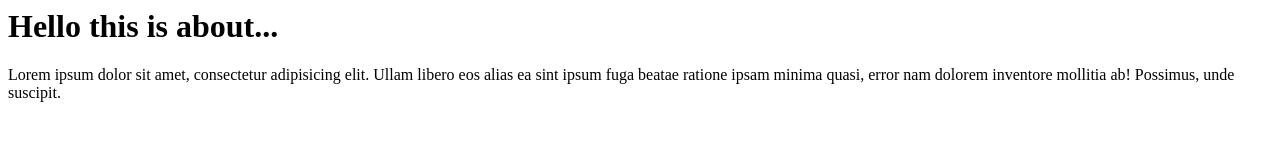
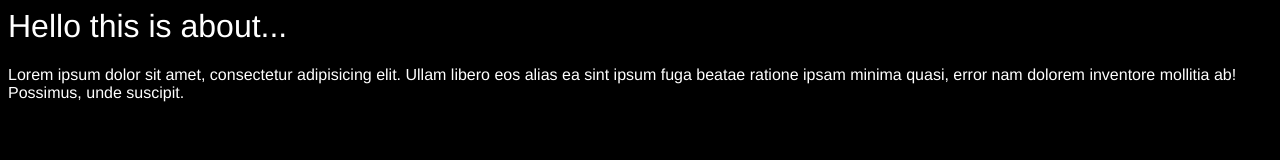
Before and after one commit to B00017831/git-101, a plain HTML site: page about.html in a window 1280 px wide. Drawn offline with Linux system fonts and the light colour scheme.

Commit message:
Fixes on about page

```diff
--- a/about.html
+++ b/about.html
@@ -1,2 +1,9 @@
-<h1>Hello this is about...</h1>
-<p>Lorem ipsum dolor sit amet, consectetur adipisicing elit. Ullam libero eos alias ea sint ipsum fuga beatae ratione ipsam minima quasi, error nam dolorem inventore mollitia ab! Possimus, unde suscipit.</p>
+<html>
+  <head>
+    <link rel="stylesheet" href="style.css">
+  </head>
+  <body>
+    <h1>Hello this is about...</h1>
+    <p>Lorem ipsum dolor sit amet, consectetur adipisicing elit. Ullam libero eos alias ea sint ipsum fuga beatae ratione ipsam minima quasi, error nam dolorem inventore mollitia ab! Possimus, unde suscipit.</p>
+  </body>
+</html>
--- a/style.css
+++ b/style.css
@@ -6,6 +6,10 @@ body {
 
 h1 {
   font-weight: 100;
+  color: white;
+}
+
+p {
   color: white;
 }
 
```
